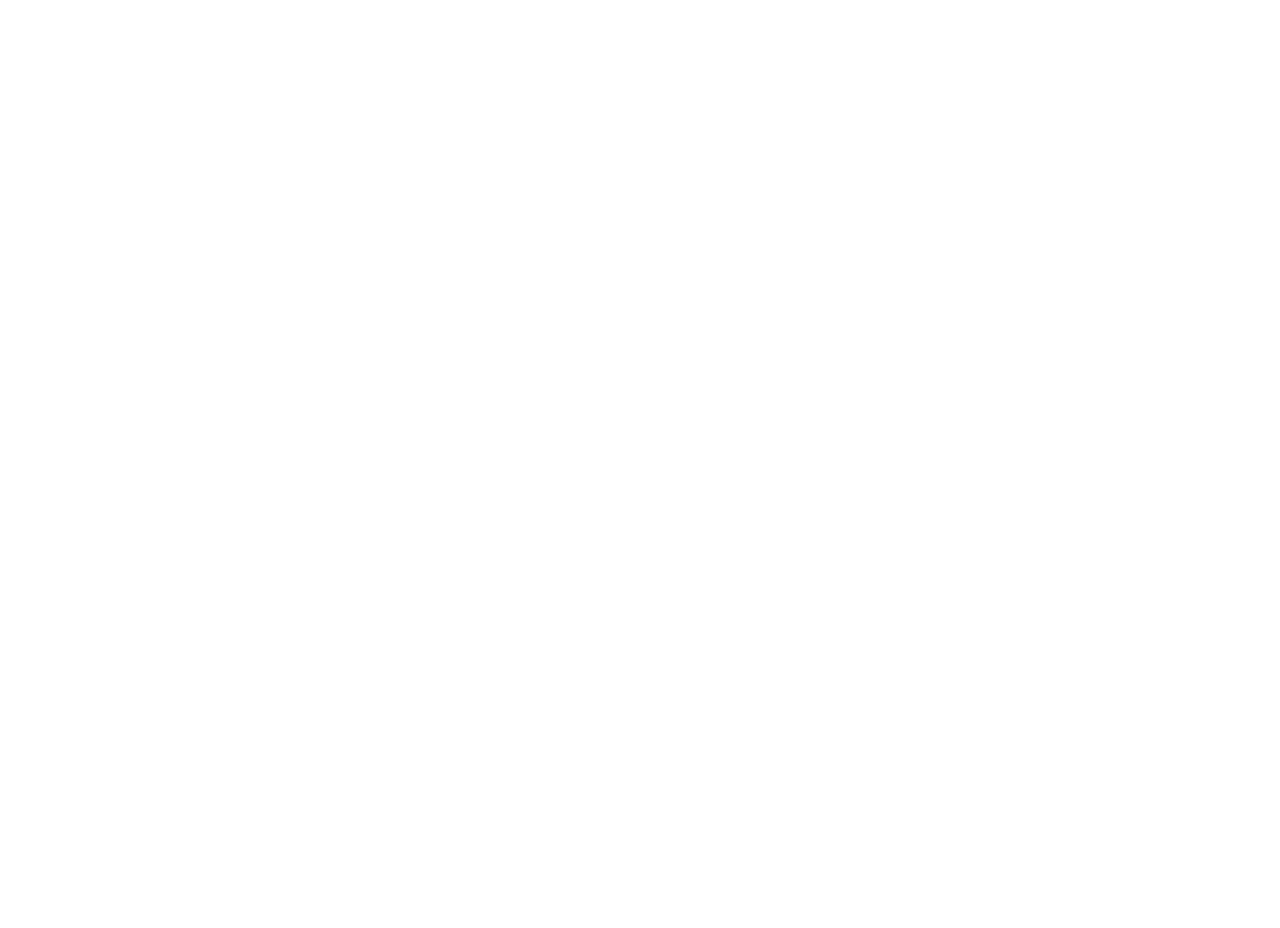
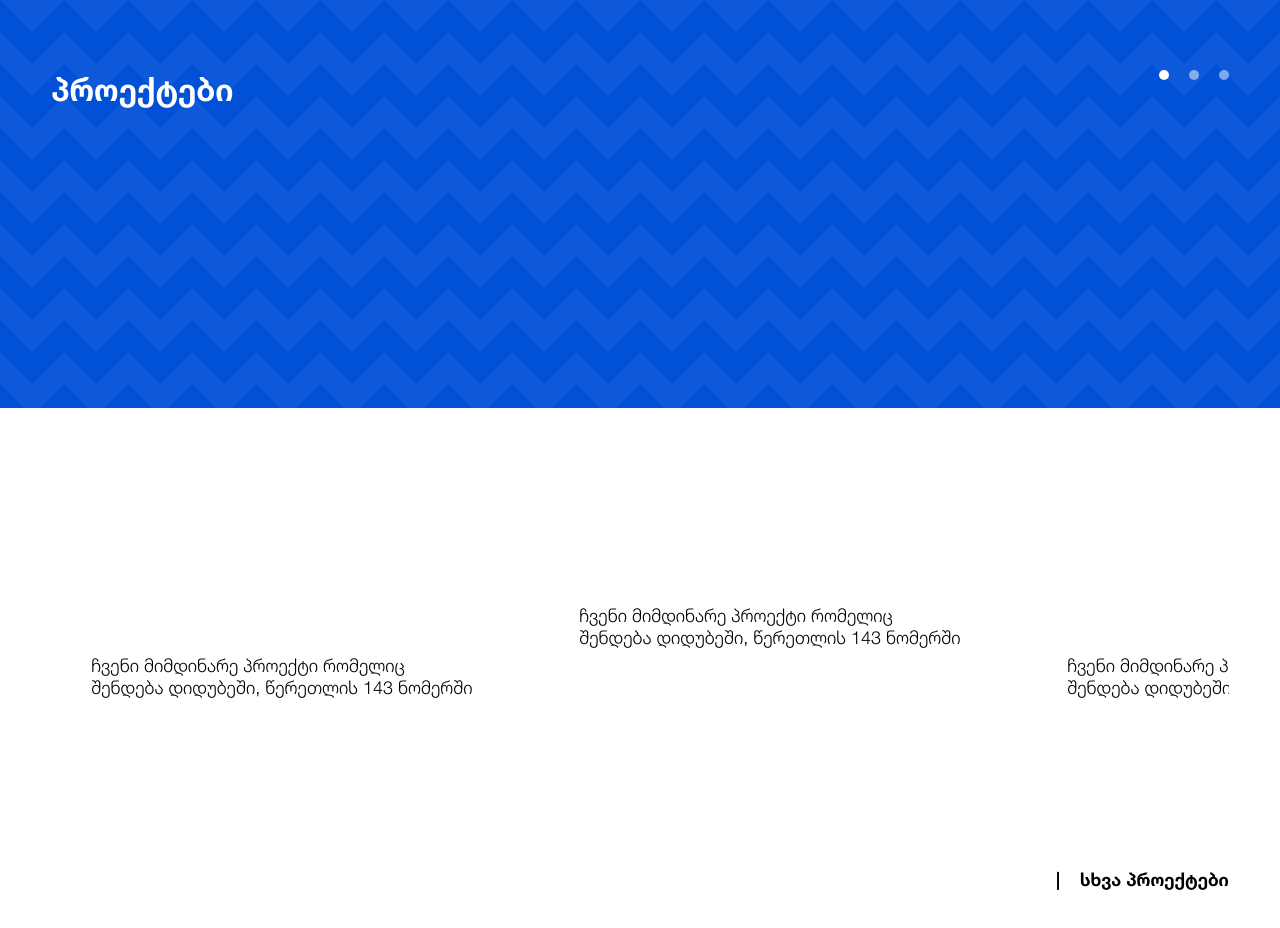
Before and after one commit to tazonemsadze/SkyHouse-v2, a plain HTML site: page index.html in a window 1280 px wide. Before the commit the page ends 800 px from the top, so only its background shows below. Drawn offline with Linux system fonts and the light colour scheme.

Commit message:
added section with carousel

```diff
--- a/index.html
+++ b/index.html
@@ -5,7 +5,62 @@
     <meta name="viewport" content="width=device-width, initial-scale=1.0" />
     <link rel="stylesheet" href="src/css/styles.css" />
     <link rel="stylesheet" href="src/css/fonts.css" />
+    <script src="src/main js/main.js" defer></script>
     <title>SkyHouse</title>
   </head>
-  <body></body>
+  <body>
+    <main>
+      <sections class="projects">
+        <div class="projects__carousel container">
+          <div class="carousel__content">
+            <h2 class="carousel__heading">პროექტები</h2>
+            <div class="dots__container">
+              <div class="dot active"></div>
+              <div class="dot"></div>
+              <div class="dot"></div>
+            </div>
+          </div>
+
+          <div class="projects__carousel--wrapper">
+            <ul class="projects__carousel--items">
+              <li class="projects__carousel--item">
+                <div class="item__content">
+                  <p>
+                    ჩვენი მიმდინარე პროექტი რომელიც შენდება დიდუბეში, წერეთლის
+                    143 ნომერში
+                  </p>
+                </div>
+              </li>
+              <li class="projects__carousel--item active">
+                <div class="item__content">
+                  <p>
+                    ჩვენი მიმდინარე პროექტი რომელიც შენდება დიდუბეში, წერეთლის
+                    143 ნომერში
+                  </p>
+                </div>
+              </li>
+              <li class="projects__carousel--item">
+                <div class="item__content">
+                  <p>
+                    ჩვენი მიმდინარე პროექტი რომელიც შენდება დიდუბეში, წერეთლის
+                    143 ნომერში
+                  </p>
+                </div>
+              </li>
+              <li class="projects__carousel--item">
+                <div class="item__content">
+                  <p>
+                    ჩვენი მიმდინარე პროექტი რომელიც შენდება დიდუბეში, წერეთლის
+                    143 ნომერში
+                  </p>
+                </div>
+              </li>
+            </ul>
+          </div>
+
+          <a href="#" class="projects__other">სხვა პროექტები</a>
+        </div>
+      </sections>
+    </main>
+  </body>
 </html>
```
